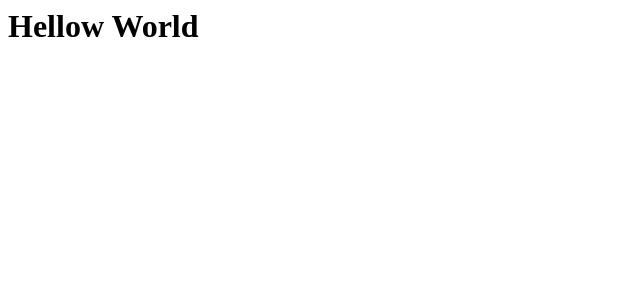
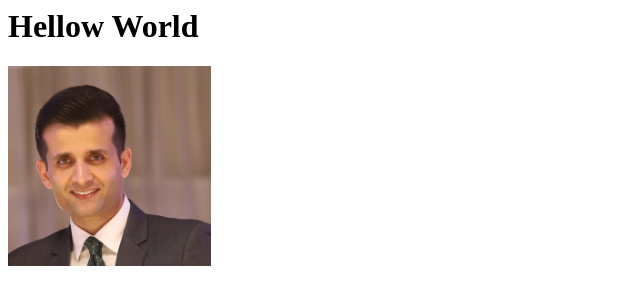
Before and after one commit to KK-MIT/KK-MIT.github.io, a plain HTML site: page index.html in a window 1280 px wide. Shown: the whole page, without its empty margins (0-640 px from the left). Drawn offline with Linux system fonts and the light colour scheme.

Commit message:
add image

```diff
--- a/index.html
+++ b/index.html
@@ -1,3 +1,6 @@
 <html>
     <h1>Hellow World </h1>
+    <div>
+        <img src="KK.jpg" height="200">
+    </div>
 </html>
```
Also changed, not shown: KK.jpg (added).
